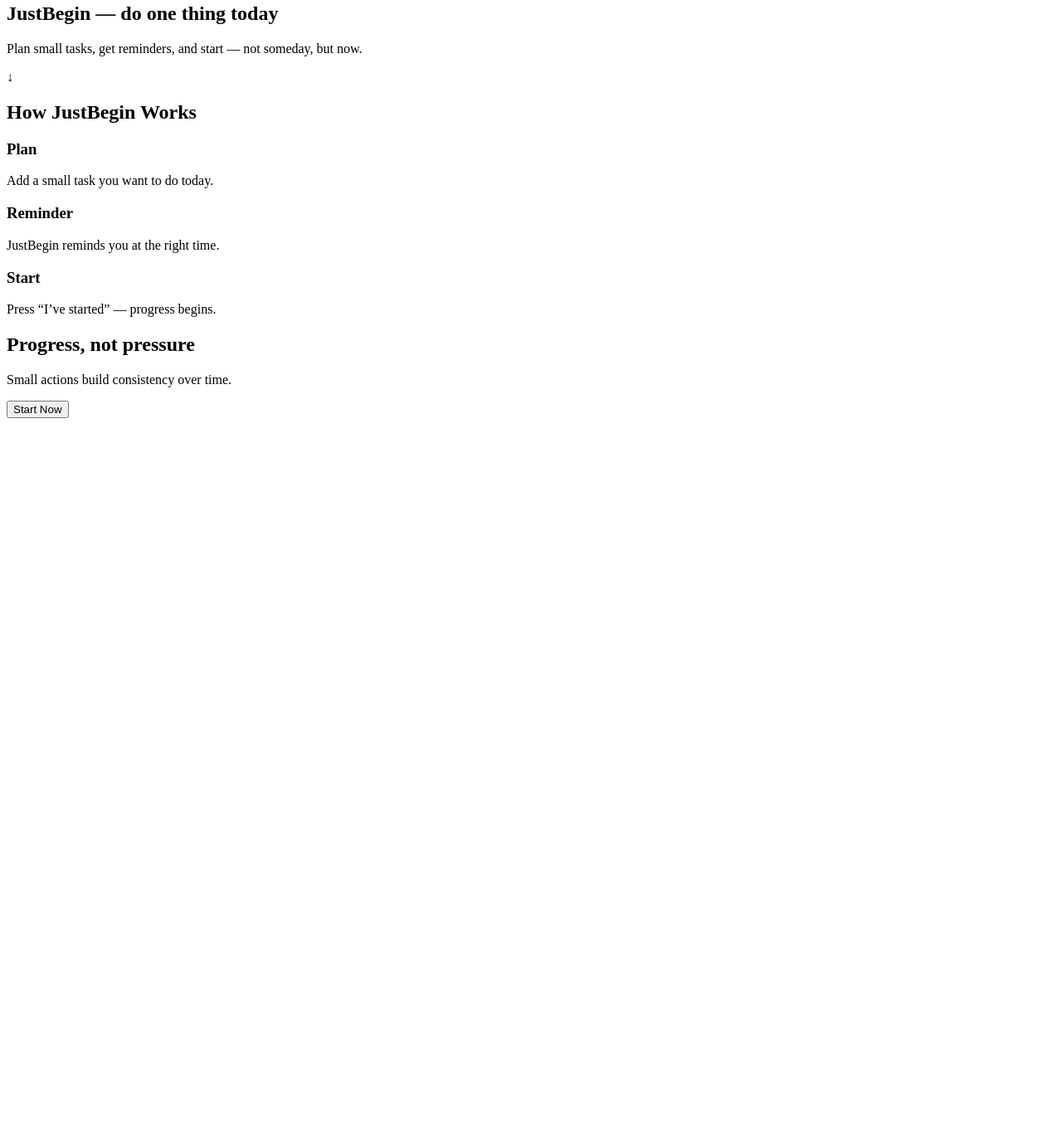
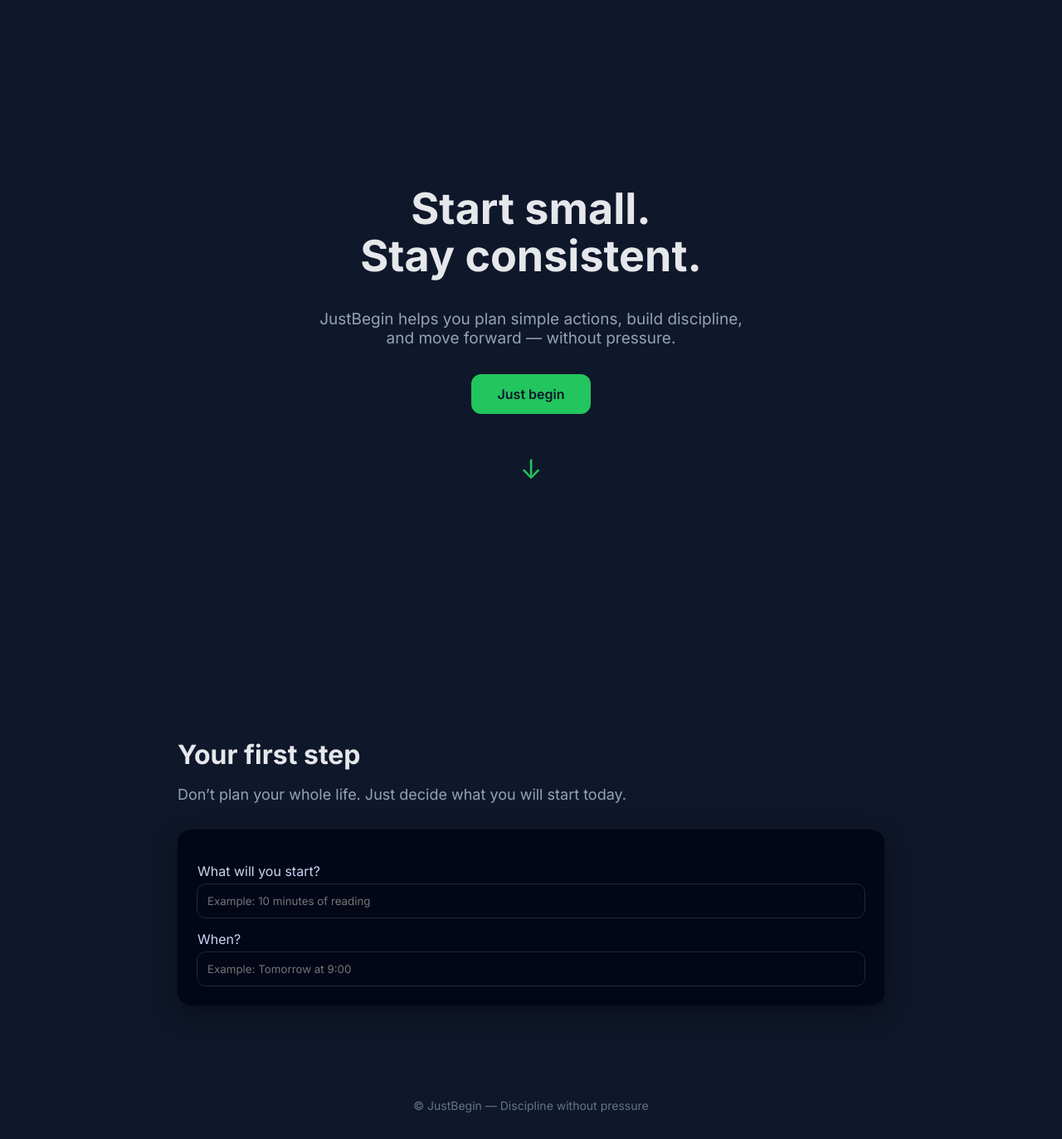
Before and after one commit to madinabdu1991-a11y/JustBegin, a plain HTML site: page index.html in a window 1280 px wide. Shown: the part 17-1390 px from the top of the page at 83% size. Before the commit the page ends 800 px from the top, so only its background shows below. Drawn offline with Linux system fonts and the light colour scheme.

Commit message:
Update index.html

```diff
--- a/index.html
+++ b/index.html
@@ -2,44 +2,172 @@
 <html lang="en">
 <head>
   <meta charset="UTF-8" />
-  <title>JustBegin</title>
+  <title>JustBegin — Start Small. Stay Consistent.</title>
   <meta name="viewport" content="width=device-width, initial-scale=1.0" />
+
+  <!-- Google Font -->
+  <link href="https://fonts.googleapis.com/css2?family=Inter:wght@400;600;700&display=swap" rel="stylesheet">
+
+  <style>
+    * {
+      box-sizing: border-box;
+      font-family: 'Inter', sans-serif;
+    }
+
+    body {
+      margin: 0;
+      background: #0F172A;
+      color: #E5E7EB;
+    }
+
+    /* HERO */
+    .hero {
+      min-height: 100vh;
+      display: flex;
+      flex-direction: column;
+      justify-content: center;
+      align-items: center;
+      text-align: center;
+      padding: 24px;
+    }
+
+    .hero h1 {
+      font-size: 52px;
+      font-weight: 700;
+      line-height: 1.1;
+      margin-bottom: 16px;
+    }
+
+    .hero p {
+      font-size: 19px;
+      color: #94A3B8;
+      max-width: 520px;
+      margin-bottom: 32px;
+    }
+
+    .hero button {
+      background: #22C55E;
+      color: #0F172A;
+      border: none;
+      padding: 14px 32px;
+      border-radius: 12px;
+      font-size: 16px;
+      font-weight: 600;
+      cursor: pointer;
+      transition: 0.2s ease;
+    }
+
+    .hero button:hover {
+      transform: translateY(-2px);
+      background: #16A34A;
+    }
+
+    /* ARROW */
+    .arrow {
+      margin-top: 40px;
+      font-size: 32px;
+      color: #22C55E;
+      animation: bounce 1.5s infinite;
+      cursor: pointer;
+    }
+
+    @keyframes bounce {
+      0%, 100% { transform: translateY(0); }
+      50% { transform: translateY(8px); }
+    }
+
+    /* SECTION */
+    section {
+      max-width: 900px;
+      margin: auto;
+      padding: 80px 24px;
+    }
+
+    section h2 {
+      font-size: 32px;
+      margin-bottom: 12px;
+    }
+
+    section p {
+      color: #94A3B8;
+      font-size: 18px;
+      max-width: 600px;
+    }
+
+    .card {
+      background: #020617;
+      border-radius: 16px;
+      padding: 24px;
+      margin-top: 32px;
+      box-shadow: 0 10px 30px rgba(0,0,0,0.4);
+    }
+
+    label {
+      display: block;
+      margin-bottom: 6px;
+      margin-top: 16px;
+      color: #CBD5F5;
+    }
+
+    input {
+      width: 100%;
+      padding: 12px;
+      border-radius: 10px;
+      border: none;
+      background: #020617;
+      color: #E5E7EB;
+      outline: 1px solid #1E293B;
+    }
+
+    footer {
+      text-align: center;
+      padding: 32px;
+      color: #64748B;
+      font-size: 14px;
+    }
+  </style>
 </head>
 <body>
 
   <!-- HERO -->
-  <section id="hero">
-    <h1>JustBegin — do one thing today</h1>
-    <p>Plan small tasks, get reminders, and start — not someday, but now.</p>
-    <div class="scroll-down">↓</div>
-  </section>
+  <div class="hero">
+    <h1>Start small.<br>Stay consistent.</h1>
+    <p>
+      JustBegin helps you plan simple actions, build discipline,
+      and move forward — without pressure.
+    </p>
 
-  <!-- HOW IT WORKS -->
-  <section id="how">
-    <h2>How JustBegin Works</h2>
+    <button onclick="scrollToPlan()">Just begin</button>
 
-    <div class="step">
-      <h3>Plan</h3>
-      <p>Add a small task you want to do today.</p>
-    </div>
+    <div class="arrow" onclick="scrollToPlan()">↓</div>
+  </div>
 
-    <div class="step">
-      <h3>Reminder</h3>
-      <p>JustBegin reminds you at the right time.</p>
-    </div>
+  <!-- PLAN SECTION -->
+  <section id="plan">
+    <h2>Your first step</h2>
+    <p>
+      Don’t plan your whole life.
+      Just decide what you will start today.
+    </p>
 
-    <div class="step">
-      <h3>Start</h3>
-      <p>Press “I’ve started” — progress begins.</p>
+    <div class="card">
+      <label>What will you start?</label>
+      <input placeholder="Example: 10 minutes of reading">
+
+      <label>When?</label>
+      <input placeholder="Example: Tomorrow at 9:00">
     </div>
   </section>
 
-  <!-- CTA -->
-  <section id="cta">
-    <h2>Progress, not pressure</h2>
-    <p>Small actions build consistency over time.</p>
-    <button>Start Now</button>
-  </section>
+  <footer>
+    © JustBegin — Discipline without pressure
+  </footer>
+
+  <script>
+    function scrollToPlan() {
+      document.getElementById("plan").scrollIntoView({ behavior: "smooth" });
+    }
+  </script>
 
 </body>
 </html>
```
